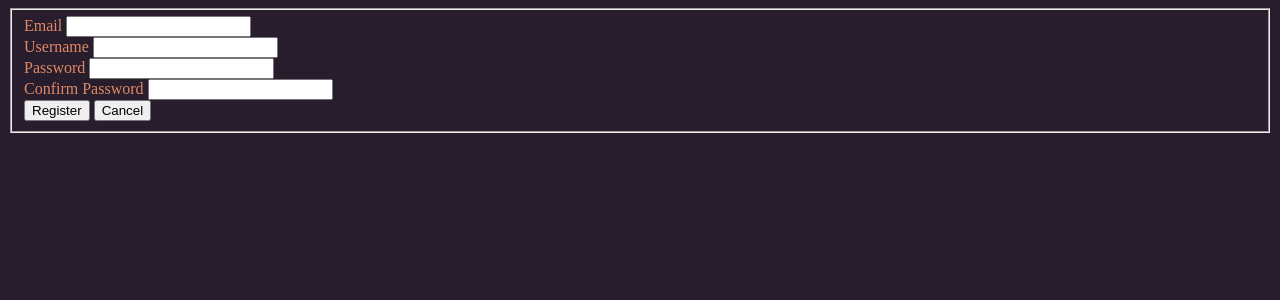
After one commit to CarterBelnap/CST8285_Assignment02, a PHP site: page /PHP/Sign-Up/Register-Page.html in a window 1280 px wide. The commit adds this page. Shown: the top 300 px of the page. Run offline with PHP 8.4, Linux system fonts and the light colour scheme.

Commit message:
Tested Login.php by creating login-page.html Tested Register.php by creating register-page.html
Basic functions are working, but some fine tuning is required
created empty css documents for styling.

created clientside validation script for register page
created but not completed client side validation script for sign in page.

- Ahmed Al-Zaher

```diff
--- /dev/null
+++ b/JS/Registration.js
@@ -0,0 +1,56 @@
+/*
+	Name: Ahmed Al-Zaher
+	File Name: Registration.js
+	Date: 08-04-2024
+	Purpose: Form Validation Functionality for registration
+*/
+
+//select the sign up button and have it trigger the validate method
+const registrationForm = document.forms[0];
+let isValid = true;
+document.getElementById("register-button").addEventListener("click", validate);
+
+//elements for email
+const email = document.getElementById("email"); //selects the email input tag from the html sheet
+let emailFormat = /^[A-Za-z0-9._]+@[A-Za-z0-9.]+\.[A-Za-z]{2,4}$/; //regex for email format
+
+//elements for login
+const login = document.getElementById("username");
+
+//elements for password
+const password = document.getElementById("password");
+
+//elements for password verification
+const password2 = document.getElementById("password2");
+
+function validate(event) {
+
+    isValid = true;
+    errorMessage = "";
+
+    if(!emailFormat.test(email.value) || email.value.length <= 0){
+        isValid = false;
+        errorMessage += "Email address should be non-empty with the format xyz@xyz.xyz.\n";
+    }
+    if(login.value == "" || login.value.length <= 0 ){
+        isValid = false;
+        errorMessage += "User name should be non-empty.\n";
+    }
+    if (password.value.length <= 0){
+        isValid = false;
+        errorMessage += "Password should be non-empty.\n";
+    }
+    if(password2.value !== password.value || password2.value.length <= 0){
+        isValid = false;
+        errorMessage += "Passwords must match.";
+    }
+
+    if(isValid == false){
+        event.preventDefault();
+        alert(errorMessage);
+    }
+    else{
+        login.value = login.value.toLowerCase();
+        alert("Registration Complete!");
+    }
+}
--- a/PHP/Login/Login.php
+++ b/PHP/Login/Login.php
@@ -1,6 +1,6 @@
 <?php
 session_start();
-include 'config.php'; // Include the database configuration file
+include '../config.php'; // Include the database configuration file
 
 if ($_SERVER['REQUEST_METHOD'] == 'POST') {
     // Retrieve form data
--- /dev/null
+++ b/PHP/Sign-Up/Register-Page.html
@@ -0,0 +1,39 @@
+<!DOCTYPE html>
+<html lang="en">
+<head>
+    <meta charset="UTF-8">
+    <meta name="viewport" content="width=device-width, initial-scale=1.0">
+    <link rel="stylesheet" href="../../CSS/General-Styling.css">
+    <link rel="stylesheet" href="../../CSS/Registration.css">
+    <script defer src="../../JS/Registration.js"></script>
+    <title>Registration</title>
+</head>
+<body>
+    <form class="form" method="post" action="./Registration.php" id="registration-form">
+        <fieldset class="register-panel">
+            <div>
+                <label for="email">Email</label>
+                <input type="text" name="email" id="email">
+            </div>
+            <div>
+                <label for="username">Username</label>
+                <input type="text" name="username" id="username">
+            </div>
+            <div>
+                <label for="password">Password</label>
+                <input type="password" name="password" id="password">
+            </div>
+            <div>
+                <label for="password2">Confirm Password</label>
+                <input type="password" name="password2" id="password2">
+            </div>
+            <div>
+                <button type="submit" id="register-button">Register</button>
+                <button type="reset" id="reset-button">Cancel</button>
+
+            </div>
+        </fieldset>
+
+    </form>
+</body>
+</html>
--- a/index.php
+++ b/index.php
@@ -3,13 +3,14 @@
 <head>
     <meta charset="UTF-8">
     <meta name="viewport" content="width=device-width, initial-scale=1.0">
-    <link rel="stylesheet" href="/CSS/Index.css">
+    <link rel="stylesheet" href="CSS\General-Styling.css">
     <title>Home Page</title>
 </head>
 <body>
     <p>Crafting Play</p>
     <div id="game-ideas">
-        <?php include("List_Ideas"); ?>
+        <a href="./PHP/Sign-Up/Register-Page.html">Register</a>
+        <a href="./PHP/Login/Login-Page.html">Login</a>
     </div>
 </body>
 </html>
```
Also changed, not shown: JS/Login.js (added, +43 -0 lines), PHP/Login/Login-Page.html (added, +29 -0 lines), PHP/Sign-Up/Registration.php (renamed from PHP/Login/Registration.php, +2 -9 lines), CSS/General-Styling.css (renamed from CSS/Index.css), CSS/Login.css (added), CSS/Registration.css (added).
